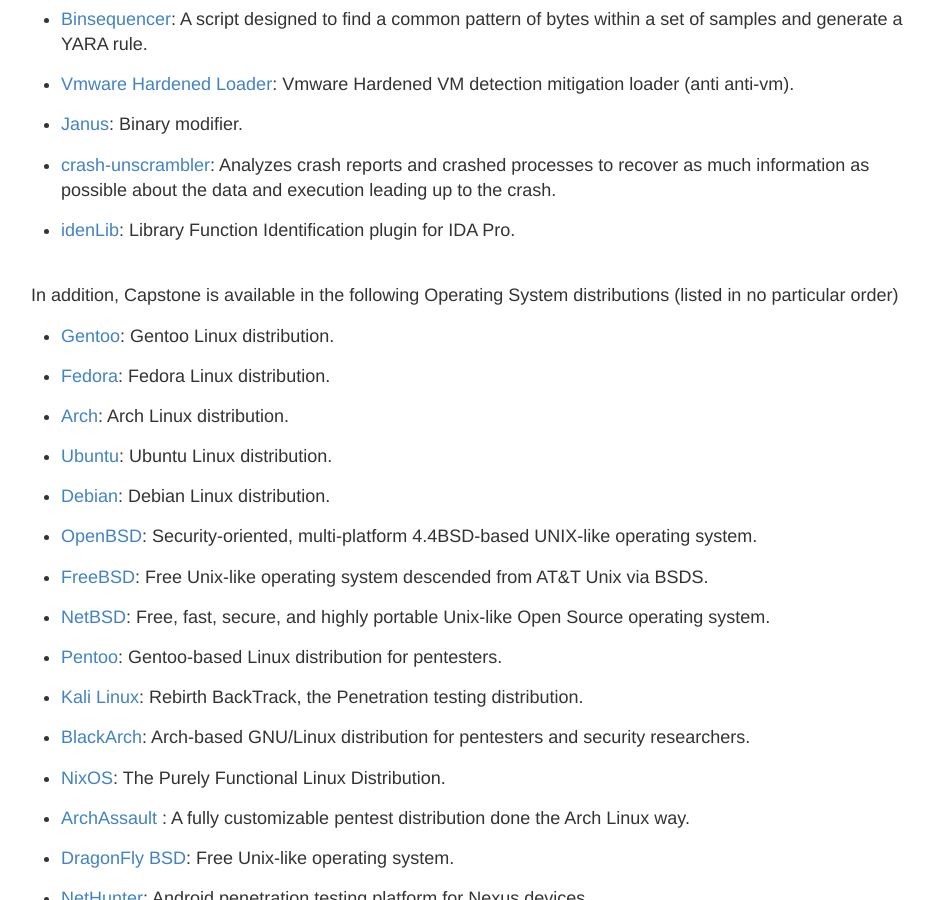
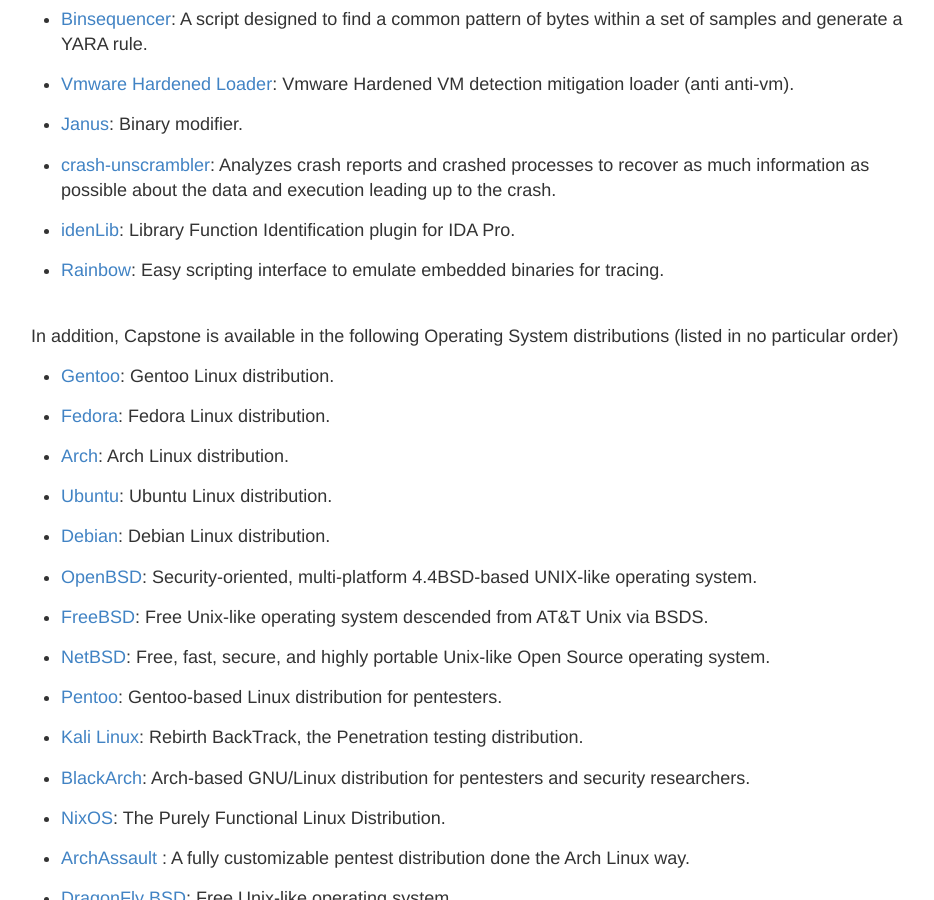
Before and after one commit to capstone-engine/capstone-engine.github.io, a Jekyll site: the page built from showcase.md, in a window 1280 px wide and 900 px high, scrolled down 17668 px. Shown: the whole window, without its empty margins (169-1103 px from the left). Built offline with Jekyll 4.4.1, drawn with Linux system fonts in a browser that asks for light colours; some of the changed lines change nothing that is shown.

Commit message:
showcase

```diff
--- a/showcase.md
+++ b/showcase.md
@@ -5,7 +5,7 @@
 
 ## Showcase
 
-In our knowledge, Capstone has been used by **425** following products (listed in no particular order).
+In our knowledge, Capstone has been used by **426** following products (listed in no particular order).
 
 - [Unicorn](http://www.unicorn-engine.org): Lightweight multi-arch, multi-platform CPU emulator framework.
 
@@ -855,6 +855,8 @@
 
 - [idenLib](https://github.com/secrary/IDA-scripts/tree/master/idenLib): Library Function Identification plugin for IDA Pro.
 
+- [Rainbow](https://github.com/Ledger-Donjon/rainbow): Easy scripting interface to emulate embedded binaries for tracing.
+
 
 <br>
 In addition, Capstone is available in the following Operating System distributions (listed in no particular order)
```
